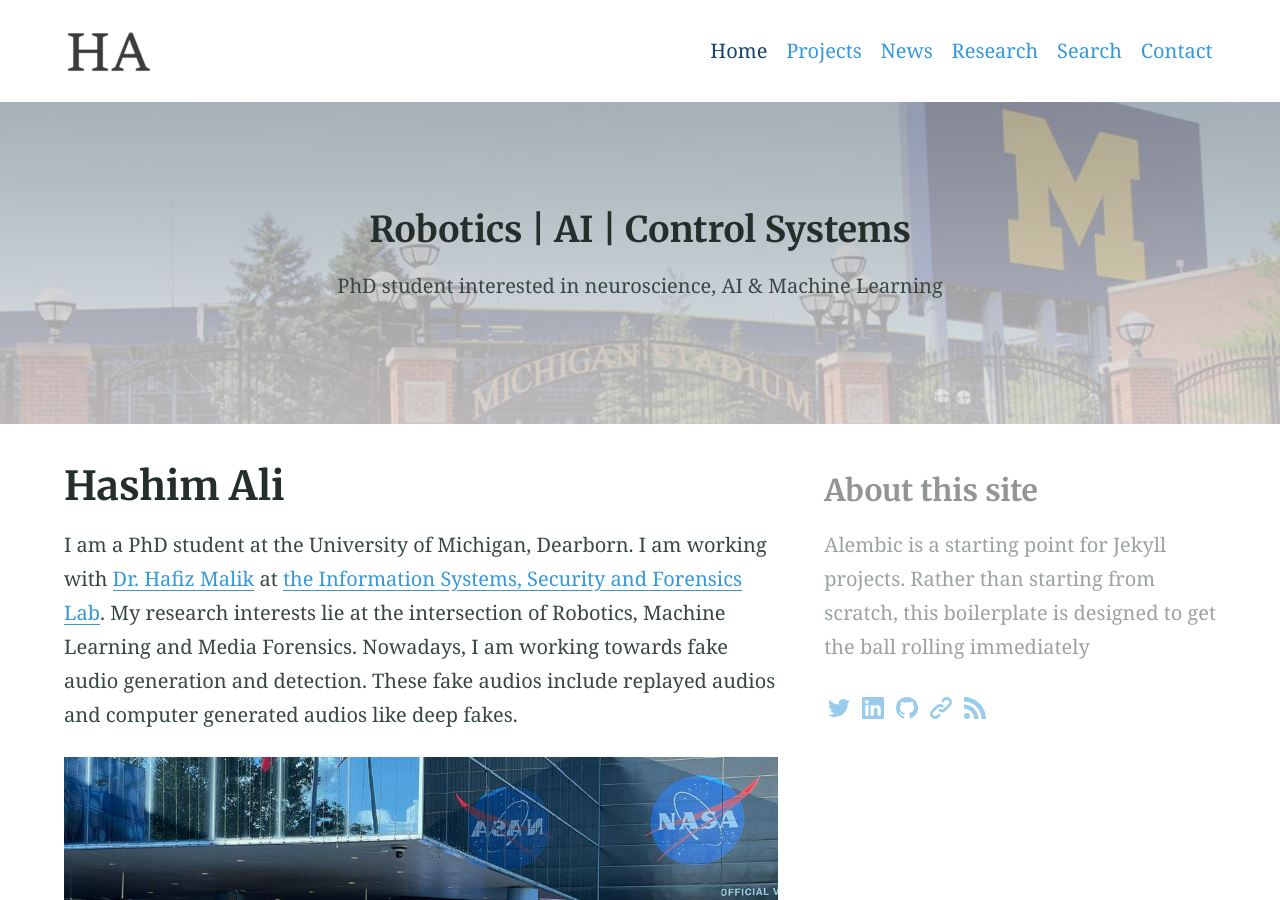
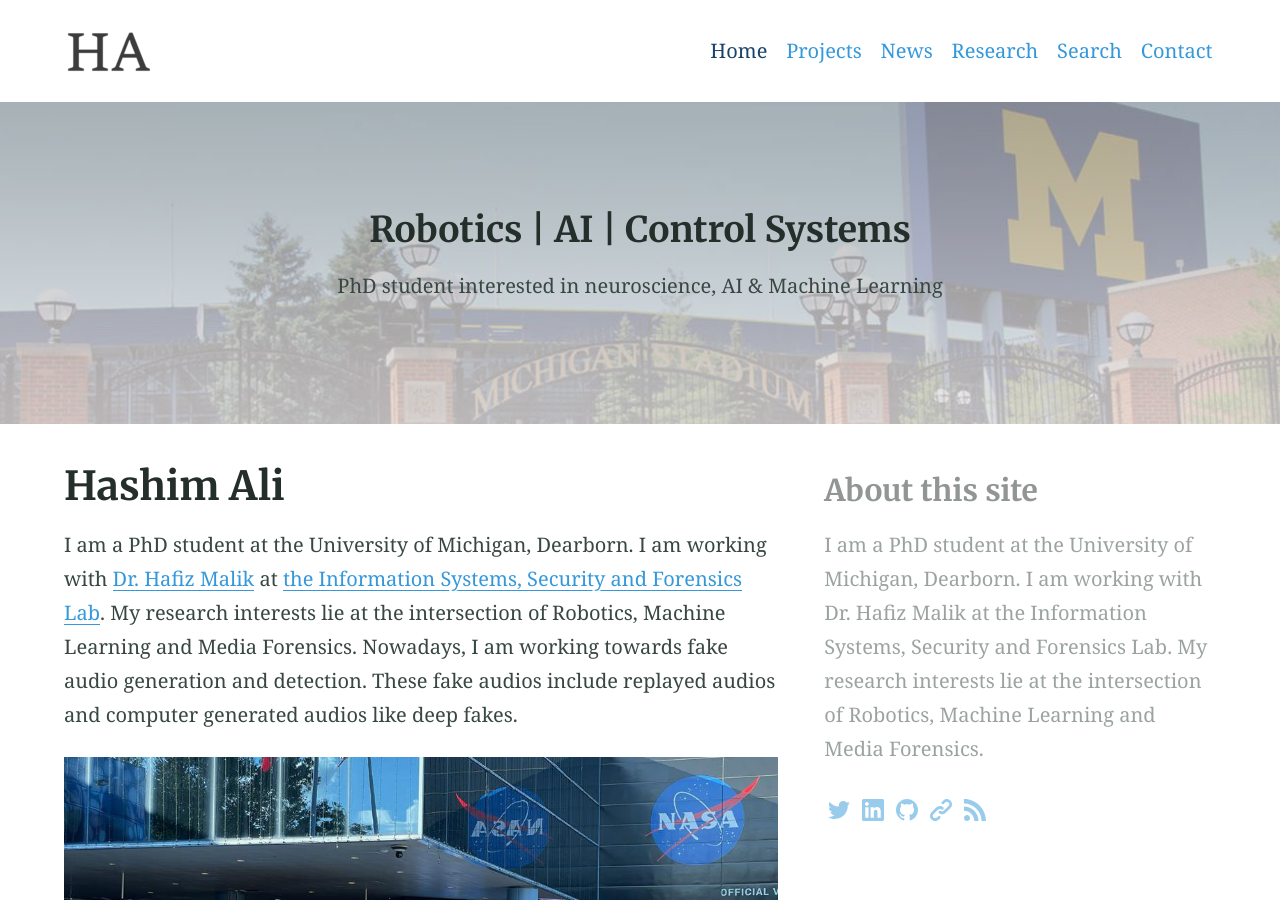
Before and after one commit to Fakeha-38/fakeha-38.github.io, a Jekyll site: the page built from index.md, in a window 1280 px wide and 900 px high. Built offline with Jekyll 4.4.1, drawn with Linux system fonts in a browser that asks for light colours.

Commit message:
Update _config.yml

```diff
--- a/_config.yml
+++ b/_config.yml
@@ -92,10 +92,10 @@ encoding: utf-8 # Make sure the encoding is right
 lang: en-GB # Set the site language
 title: "Hashim Ali" # Site name or title, also used in jekyll-seo-tag
 logo: "/assets/logos/logo.png" # Site logo, also used in jekyll-seo-tag
-description: "Alembic is a starting point for Jekyll projects. Rather than starting from scratch, this boilerplate is designed to get the ball rolling immediately" # Site description and default description, also used in jekyll-seo-tag
+description: "I am a PhD student at the University of Michigan, Dearborn. I am working with Dr. Hafiz Malik at the Information Systems, Security and Forensics Lab. My research interests lie at the intersection of Robotics, Machine Learning and Media Forensics." # Site description and default description, also used in jekyll-seo-tag
 url: "https://alembic.darn.es" # Site url, also used in jekyll-seo-tag
 baseurl: ""
-repo: "https://github.com/daviddarnes/alembic"
+repo: "https://github.com/hashim19"
 email: "me@daviddarnes.com"
 # disqus: "alembic-1" # Blog post comments, uncomment the option and set the site ID from your Disqus account
 # date_format: "%-d %B %Y" # Blog post date formatting using placeholder formatting
```
